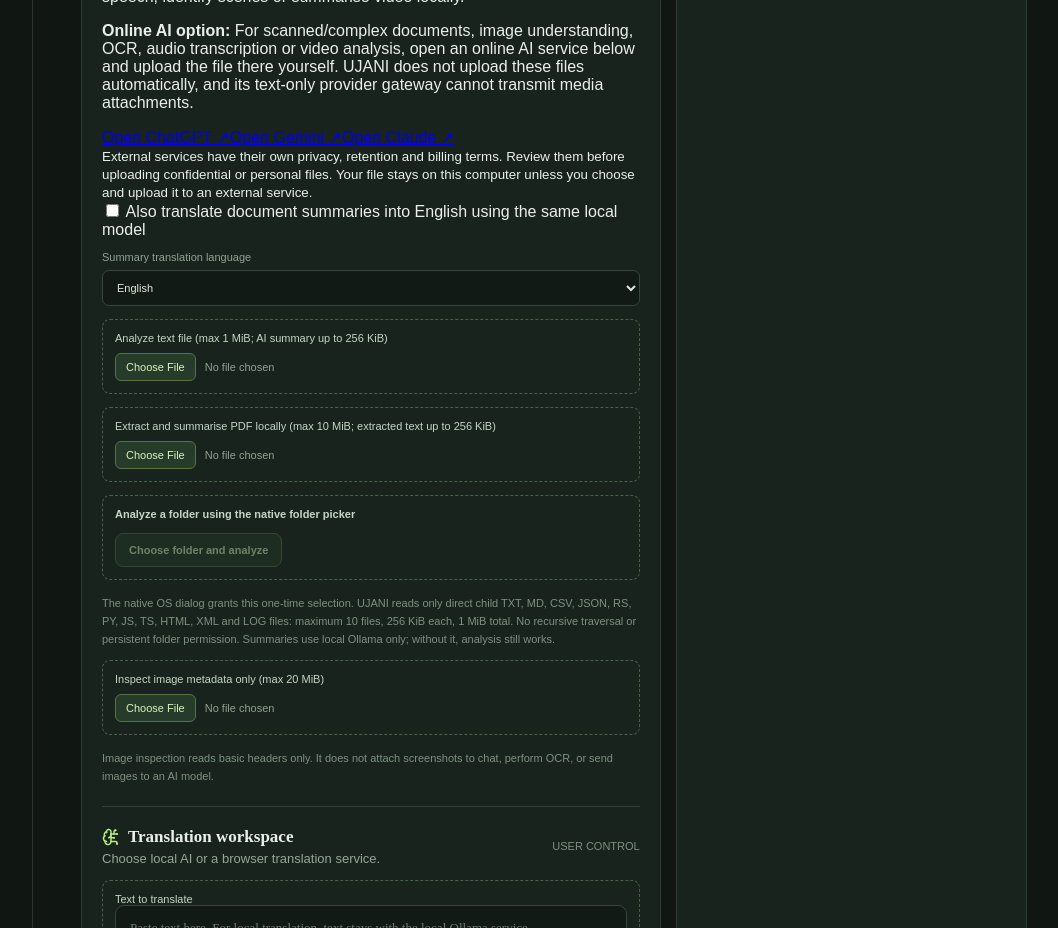
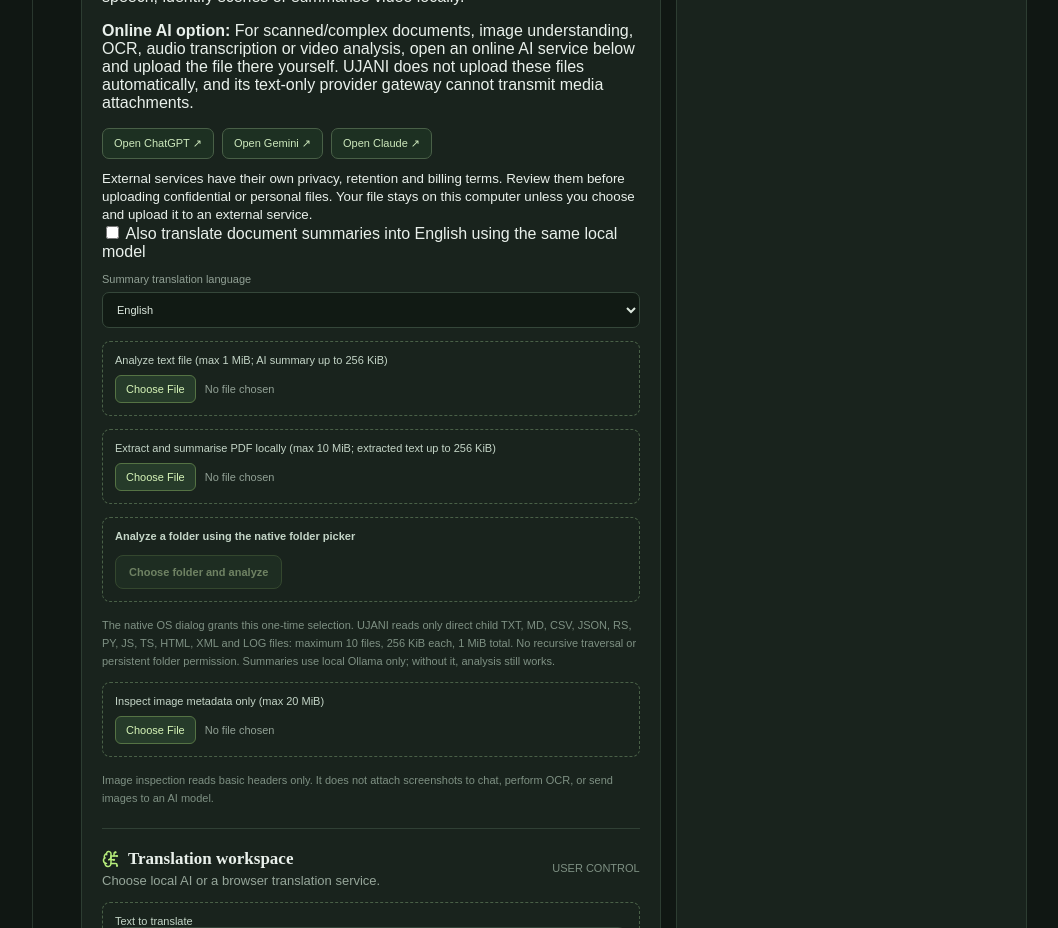
Before and after one commit to asifshadab33/UJANI-PUBLIC-AI-, a React (Vite) app in the folder apps/desktop/: page / in a window 1280 px wide. Shown: the part 7760-8688 px from the top of the page, without its empty margins (205-1263 px from the left). Built offline with nearby package versions, Linux system fonts and the light colour scheme.

Commit message:
style(ui): add accessible external AI handoff links

```diff
--- a/apps/desktop/src/styles.css
+++ b/apps/desktop/src/styles.css
@@ -96,3 +96,10 @@
 @media(max-width:850px){.security-metrics{grid-template-columns:repeat(2,minmax(0,1fr))}.security-workspace{grid-template-columns:1fr}}@media(max-width:520px){.security-centre .section-heading{gap:8px}.security-prototype-label{font-size:8px}.security-metrics{grid-template-columns:1fr 1fr}.security-metric{padding:10px}.security-choice{gap:7px}.security-choice em{font-size:8px}}
 
 .security-error{padding:10px 12px;border:1px solid #8a4b45;border-radius:8px;background:#321f1e;color:#f1b9b1;font-size:10px;line-height:1.5}
+
+
+/* Lightweight external-AI handoff: links open a provider; UJANI never uploads media. */
+.external-ai-links{display:flex;flex-wrap:wrap;gap:8px;margin:10px 0}
+.external-ai-links a{display:inline-flex;align-items:center;padding:8px 11px;border:1px solid #496047;border-radius:7px;background:#1d3022;color:#cde8bc;font-size:11px;text-decoration:none}
+.external-ai-links a:hover{background:#243b2a;color:#e5f6d6}
+.external-ai-links a:focus-visible{outline:2px solid #bdf27e;outline-offset:3px}
```
